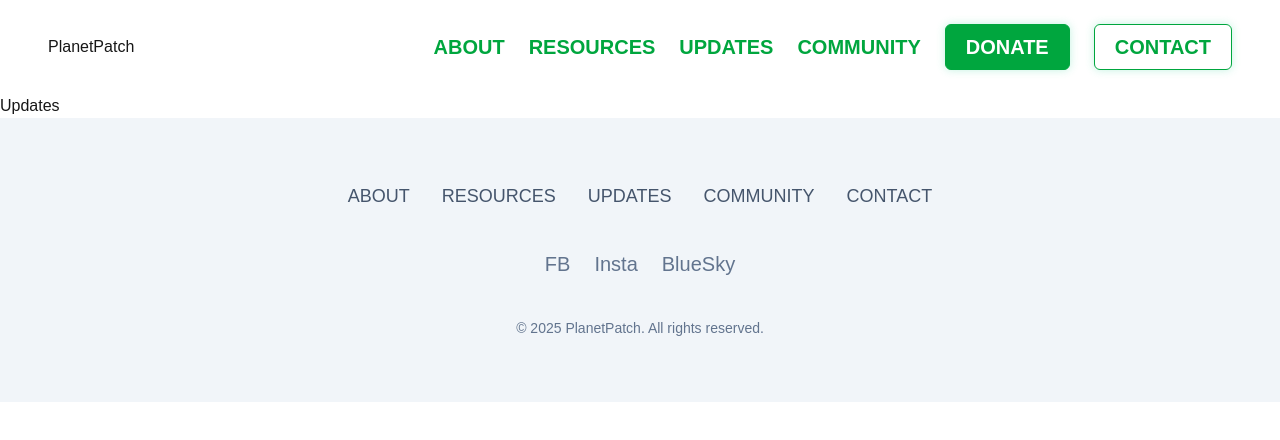
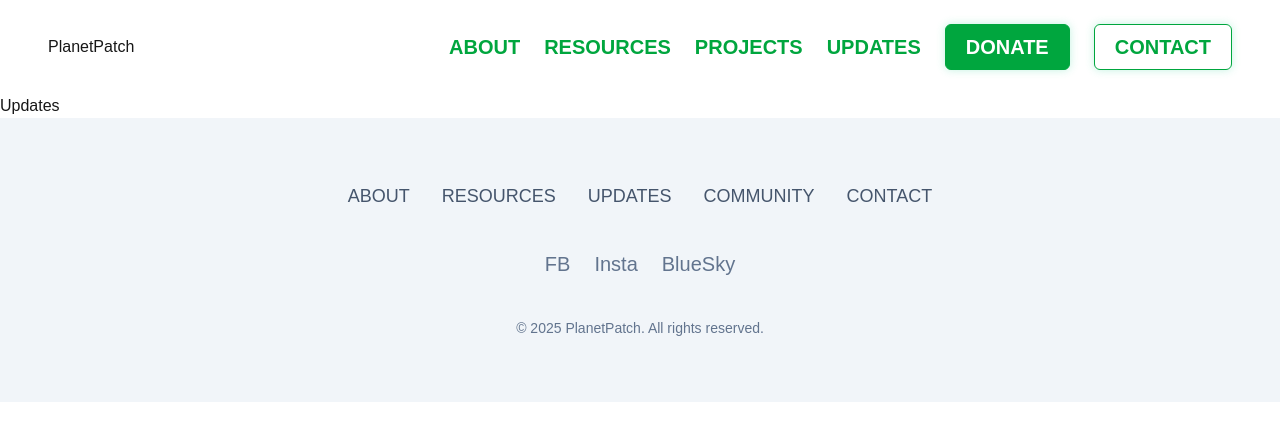
Before and after one commit to planetpatch/planetpatch_website, a Next.js app: page /updates in a window 1280 px wide. Shown: the top 440 px of the page. Built offline with nearby package versions, Linux system fonts and the light colour scheme; a web font is replaced by a local one.

Commit message:
add projects, remove community on navbar

```diff
--- a/src/components/navbar.tsx
+++ b/src/components/navbar.tsx
@@ -20,8 +20,8 @@ interface NavLink {
 const navLinks: NavLink[] = [
   { href: "/about", label: "ABOUT" },
   { href: "/resources", label: "RESOURCES" },
+  { href: "/projects", label: "PROJECTS" },
   { href: "/updates", label: "UPDATES" },
-  { href: "/community", label: "COMMUNITY" },
 ];
 
 // Base classes for modern minimalistic buttons
```
